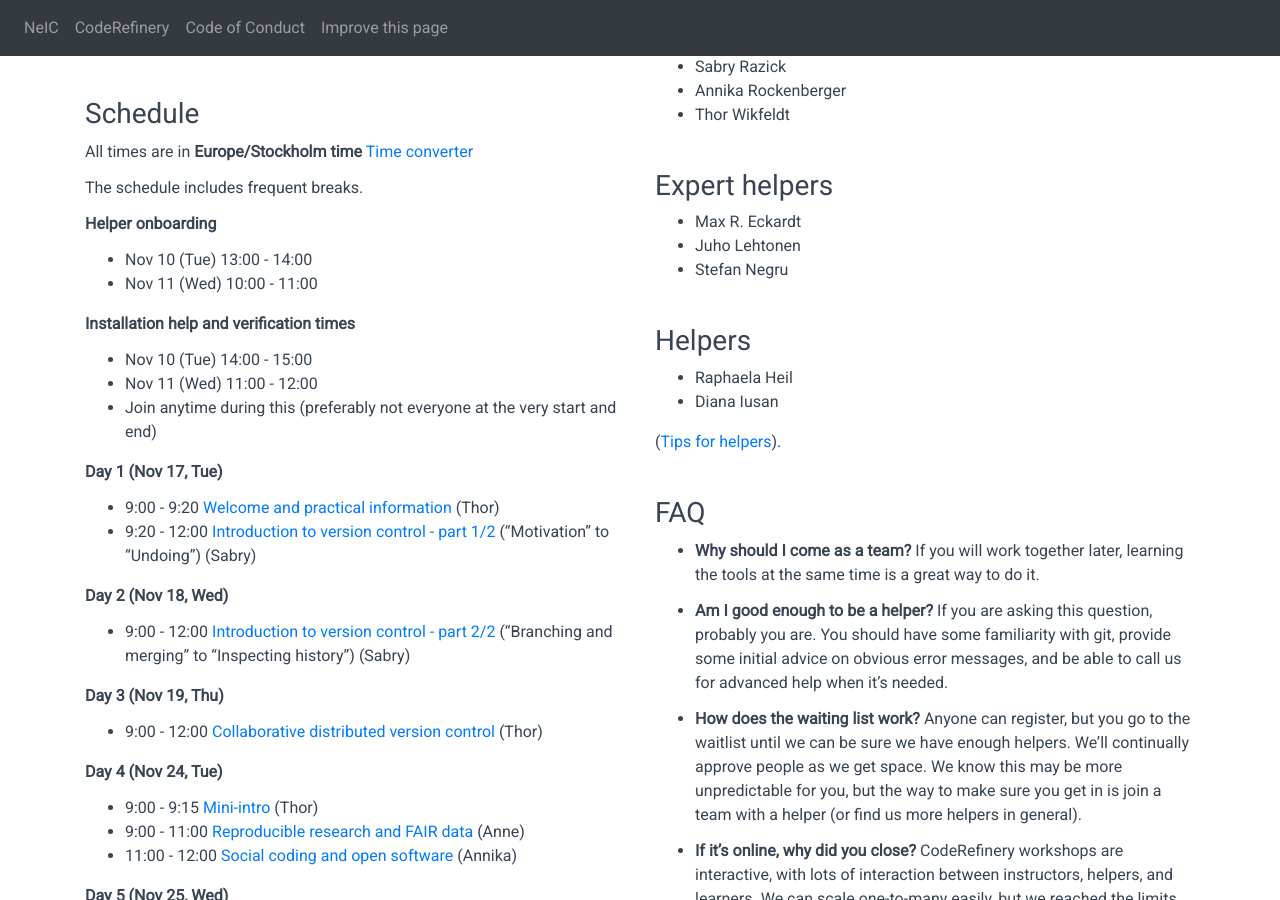
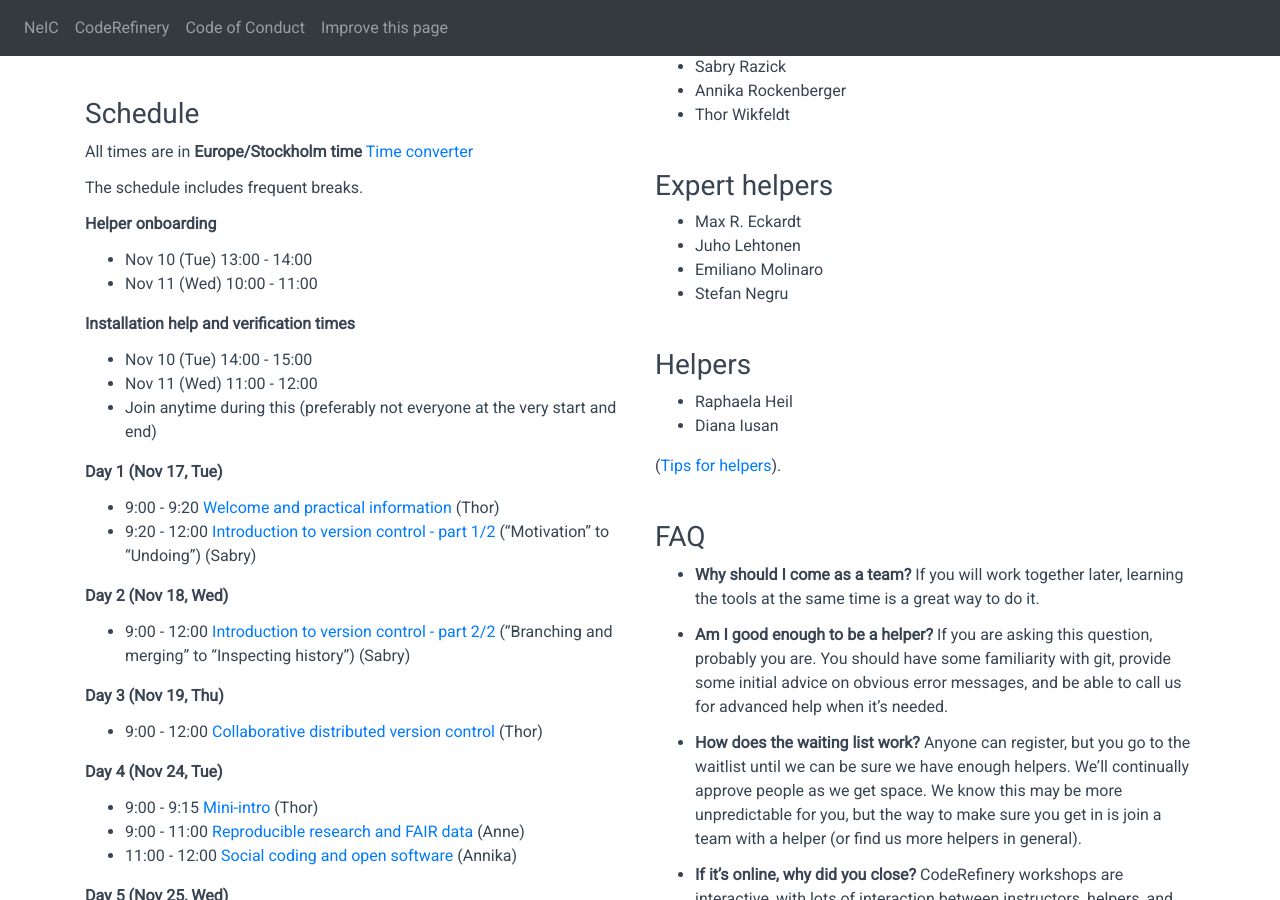
Before and after one commit to coderefinery/2020-11-17-online, a Jekyll site: the page built from index.md, in a window 1280 px wide and 900 px high, scrolled down 1852 px. Built offline with Jekyll 4.4.1, drawn with Linux system fonts in a browser that asks for light colours; comment, search, counter and statistics services are not loaded.

Commit message:
Added Emiliano as an expert helper

```diff
--- a/right_column.md
+++ b/right_column.md
@@ -70,6 +70,7 @@ Python.
 
 - Max R. Eckardt
 - Juho Lehtonen
+- Emiliano Molinaro
 - Stefan Negru
 
 ### Helpers
```
